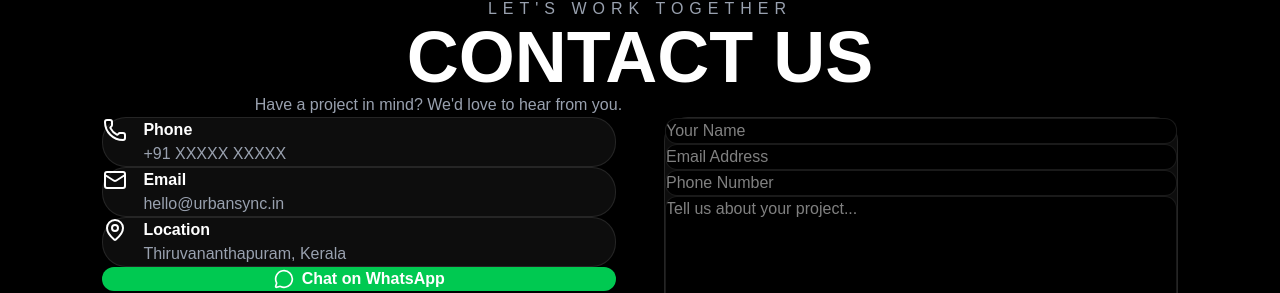
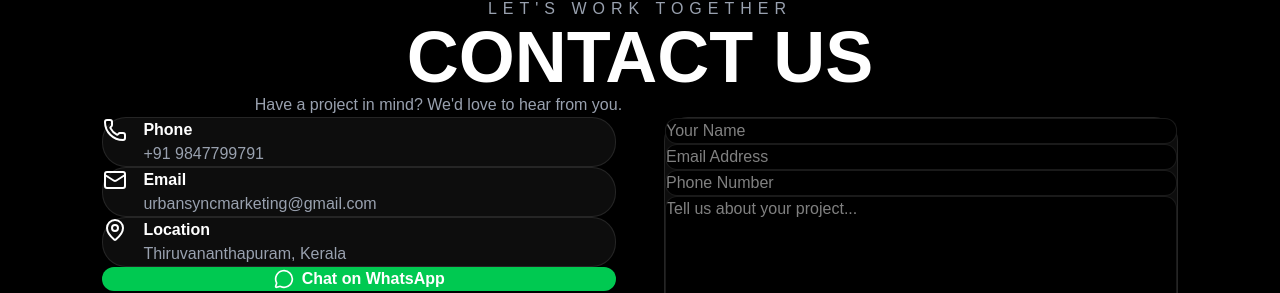
Before and after one commit to safaarrr/urbansync, a Next.js app: page / in a window 1280 px wide. Shown: the part 5793-6086 px from the top of the page. Built offline with nearby package versions, Linux system fonts and the light colour scheme.

Commit message:
Update Contact.tsx

```diff
--- a/components/Contact.tsx
+++ b/components/Contact.tsx
@@ -51,7 +51,7 @@ export default function Contact() {
               <Phone />
               <div>
                 <h3 className="font-semibold">Phone</h3>
-                <p className="text-gray-400">+91 XXXXX XXXXX</p>
+                <p className="text-gray-400">+91 9847799791</p>
               </div>
             </div>
 
@@ -59,7 +59,7 @@ export default function Contact() {
               <Mail />
               <div>
                 <h3 className="font-semibold">Email</h3>
-                <p className="text-gray-400">hello@urbansync.in</p>
+                <p className="text-gray-400">urbansyncmarketing@gmail.com</p>
               </div>
             </div>
 
```
